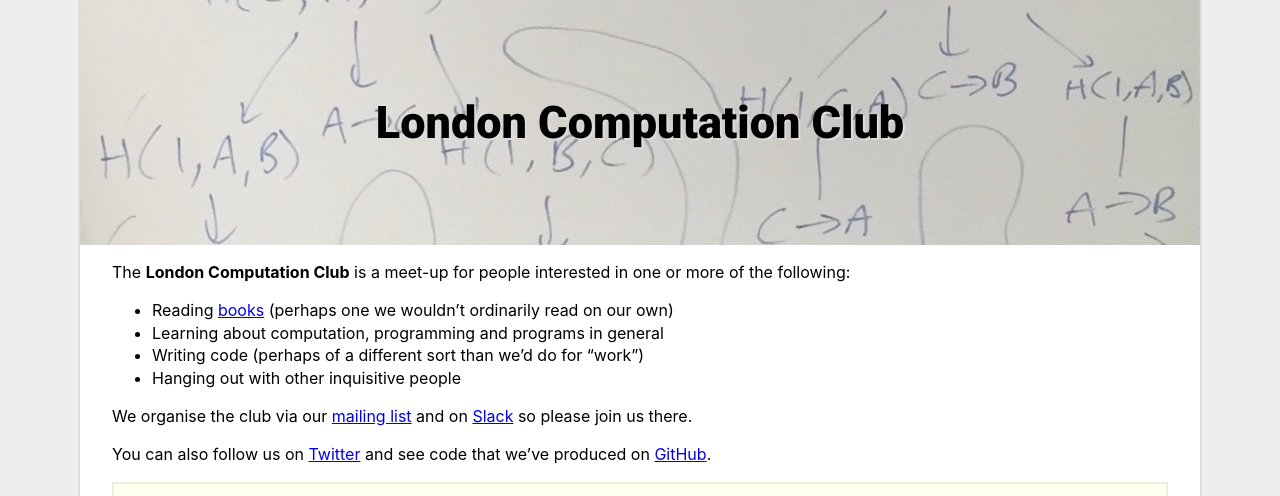
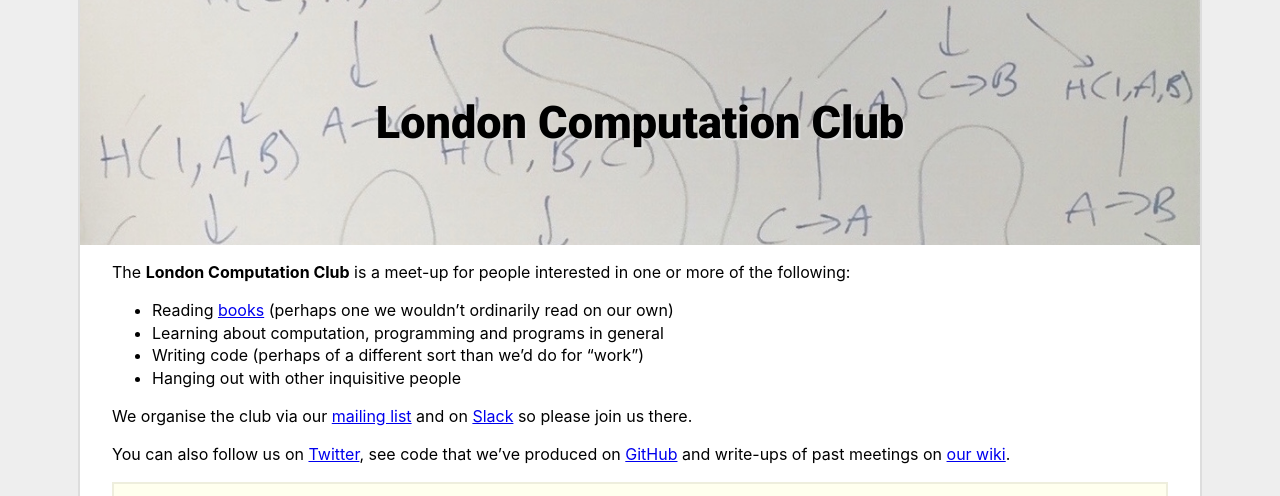
Before and after one commit to computationclub/computationclub.github.io, a Jekyll site: the page built from index.html, in a window 1280 px wide and 900 px high, cut to the strip 0-496 px from the top of the window. Built offline with Jekyll 4.4.1, drawn with Linux system fonts in a browser that asks for light colours.

Commit message:
Link to the wiki more prominently

```diff
--- a/index.html
+++ b/index.html
@@ -20,7 +20,7 @@
     We organise the club via our <a href="https://groups.google.com/group/london-computation-club">mailing list</a> and on <a href="http://computationclub-slack.herokuapp.com/">Slack</a> so please join us there.
   </p>
   <p>
-    You can also follow us on <a href="https://twitter.com/computationclub">Twitter</a> and see code that we&rsquo;ve produced on <a href="https://github.com/computationclub">GitHub</a>.
+    You can also follow us on <a href="https://twitter.com/computationclub">Twitter</a>, see code that we&rsquo;ve produced on <a href="https://github.com/computationclub">GitHub</a> and write-ups of past meetings on <a href="https://github.com/computationclub/computationclub.github.io/wiki/">our wiki</a>.
   </p>
 </section>
 
```
